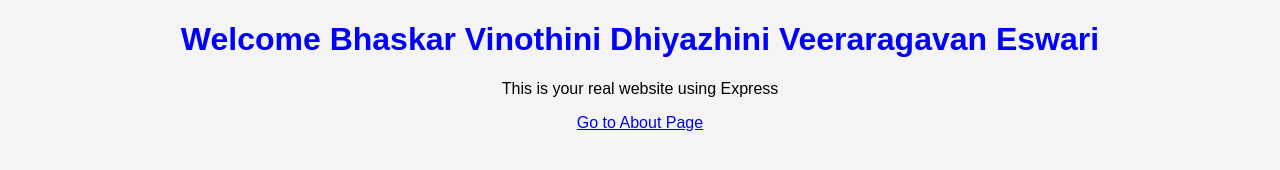
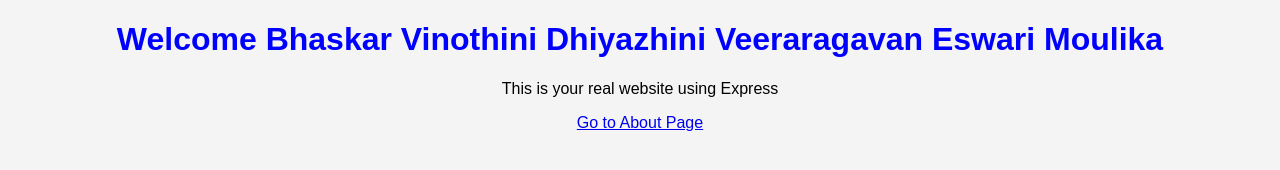
Before and after one commit to bhaskarveeraragavanofficial/my-node-app, a website: page views/index.html in a window 1280 px wide. Drawn offline with Linux system fonts and the light colour scheme.

Commit message:
new feature

```diff
--- a/views/index.html
+++ b/views/index.html
@@ -5,7 +5,7 @@
   <link rel="stylesheet" href="/style.css">
 </head>
 <body>
-  <h1>Welcome Bhaskar Vinothini Dhiyazhini Veeraragavan Eswari</h1>
+  <h1>Welcome Bhaskar Vinothini Dhiyazhini Veeraragavan Eswari Moulika</h1>
   <p>This is your real website using Express</p>
 
   <a href="/about">Go to About Page</a>
```
